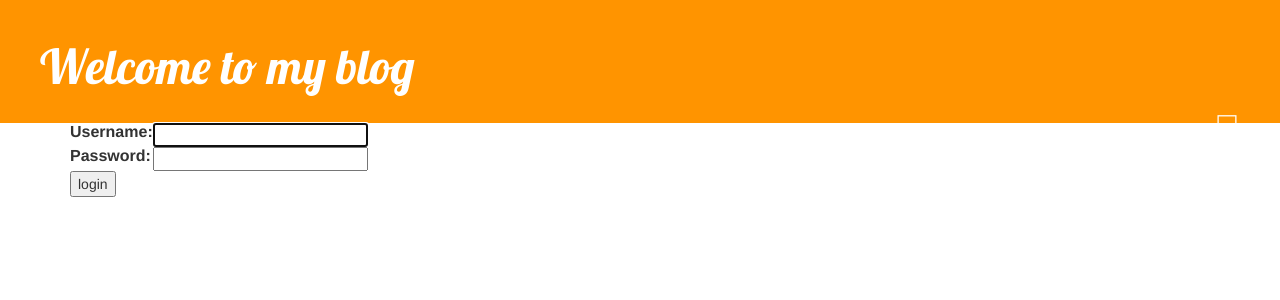
After one commit to kHarshit/djangoblog, a Django app: page /accounts/login/ in a window 1280 px wide. The commit adds this page. Shown: the top 300 px of the page. Run offline with Django 3.2, Linux system fonts and the light colour scheme; some libraries are stand-ins or nearby versions.

Commit message:
Add security and login

```diff
--- a/mysite/blog/templates/blog/base.html
+++ b/mysite/blog/templates/blog/base.html
@@ -13,6 +13,9 @@
             {% if user.is_authenticated %}
             <a href="{% url 'post_new' %}" class="top-menu"><span class="glyphicon glyphicon-plus"></span></a>
             <a href="{% url 'post_draft_list' %}" class="top-menu"><span class="glyphicon glyphicon-edit"></span></a>
+            <p class="top-menu">Hello {{ user.username }} <small>(<a href="{% url 'logout' %}">logout</a>)</small></p>
+            {% else %}
+            <a href="{% url 'login' %}" class="top-menu"><span class="glyphicon-lock"></span></a>
             {% endif %}
         </div>
 
--- a/mysite/blog/templates/blog/post_detail.html
+++ b/mysite/blog/templates/blog/post_detail.html
@@ -12,6 +12,8 @@
         {% if user.is_authenticated %}
         <a class="btn btn-default" href="{% url 'post_edit' pk=post.pk %}"><span class="glyphicon glyphicon-pencil"></span></a>
         <a class="btn btn-default" href="{% url 'post_remove' pk=post.pk %}"><span class="glyphicon glyphicon-remove"></span></a>
+        {% else %}
+            <a href="{% url 'login' %}" class="top-menu"><span class="glyphicon-lock"></span></a>
         {% endif %}
         <h1>{{ post.title }}</h1>
         <p>{{ post.text|linebreaksbr }}</p>
--- /dev/null
+++ b/mysite/blog/templates/registration/login.html
@@ -0,0 +1,24 @@
+{% extends "blog/base.html" %}
+
+{% block content %}
+    {% if form.errors %}
+        <p>Your username and password didn't match. Please try again.</p>
+    {% endif %}
+
+    <form method="post" action="{% url 'login' %}">
+    {% csrf_token %}
+        <table>
+            <tr>
+                <td>{{ form.username.label_tag }}</td>
+                <td>{{ form.username }}</td>
+            </tr>
+            <tr>
+                <td>{{ form.password.label_tag }}</td>
+                <td>{{ form.password }}</td>
+            </tr>
+        </table>
+
+        <input type="submit" value="login">
+        <input type="hidden" name="next" value="{{ next }}">
+    </form>
+{% endblock %}
--- a/mysite/blog/views.py
+++ b/mysite/blog/views.py
@@ -1,5 +1,6 @@
 from django.shortcuts import render, get_object_or_404, redirect
 from django.http import HttpResponse, HttpResponseRedirect
+from django.contrib.auth.decorators import login_required
 from .models import Post
 from django.utils import timezone
 import datetime
@@ -24,6 +25,7 @@ def post_detail(request, pk):
     return render(request, 'blog/post_detail.html', {'post': post})
 
 
+@login_required
 def post_new(request):
     if request.method == "POST":
         form = PostForm(request.POST)
@@ -39,6 +41,7 @@ def post_new(request):
     return render(request, 'blog/post_edit.html', {'form': form})
 
 
+@login_required
 def post_edit(request):
     post = get_object_or_404(Post, pk=pk)
     if request.method == 'POST':
@@ -54,17 +57,20 @@ def post_edit(request):
     return render(request, 'blog/post_edit.html', {'form': form})
 
 
+@login_required
 def post_draft_list(request):
     post = Post.objects.filter(pub_date__isnull=True).order_by('-create_date')
     return render(request, 'blog/post_draft_list.html', {'posts': post})
 
 
+@login_required
 def post_publish(request, pk):
     post = get_object_or_404(Post, pk=pk)
     post.publish()
     return redirect('post_detail', pk=pk)
 
 
+@login_required
 def post_remove(request, pk):
     post = get_object_or_404(Post, pk=pk)
     post.delete()
--- a/mysite/mysite/settings.py
+++ b/mysite/mysite/settings.py
@@ -120,3 +120,5 @@ USE_TZ = True
 
 STATIC_URL = '/static/'
 STATIC_ROOT = os.path.join(BASE_DIR, 'static')  # added
+
+LOGIN_REDIRECT_URL = '/'  # added
--- a/mysite/mysite/urls.py
+++ b/mysite/mysite/urls.py
@@ -15,9 +15,12 @@ Including another URLconf
 """
 from django.conf.urls import url, include
 from django.contrib import admin
+from django.contrib.auth import views
 
 
 urlpatterns = [
     url(r'^admin/', admin.site.urls),
+    url(r'^accounts/login/$', views.login, name='login'),
+    url(r'^accounts/logout/$', views.logout, name='logout', kwargs={'next_page': '/'}),
     url(r'', include('blog.urls'))
 ]
```
